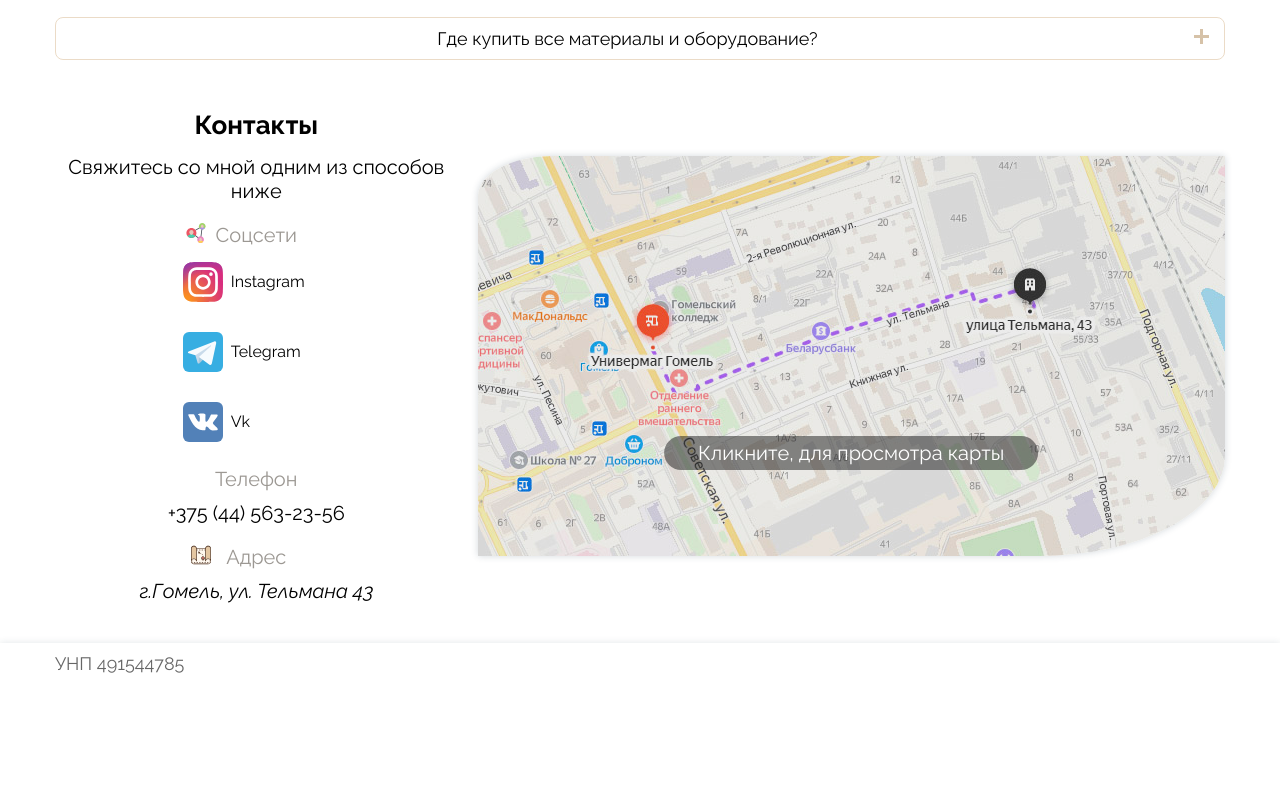
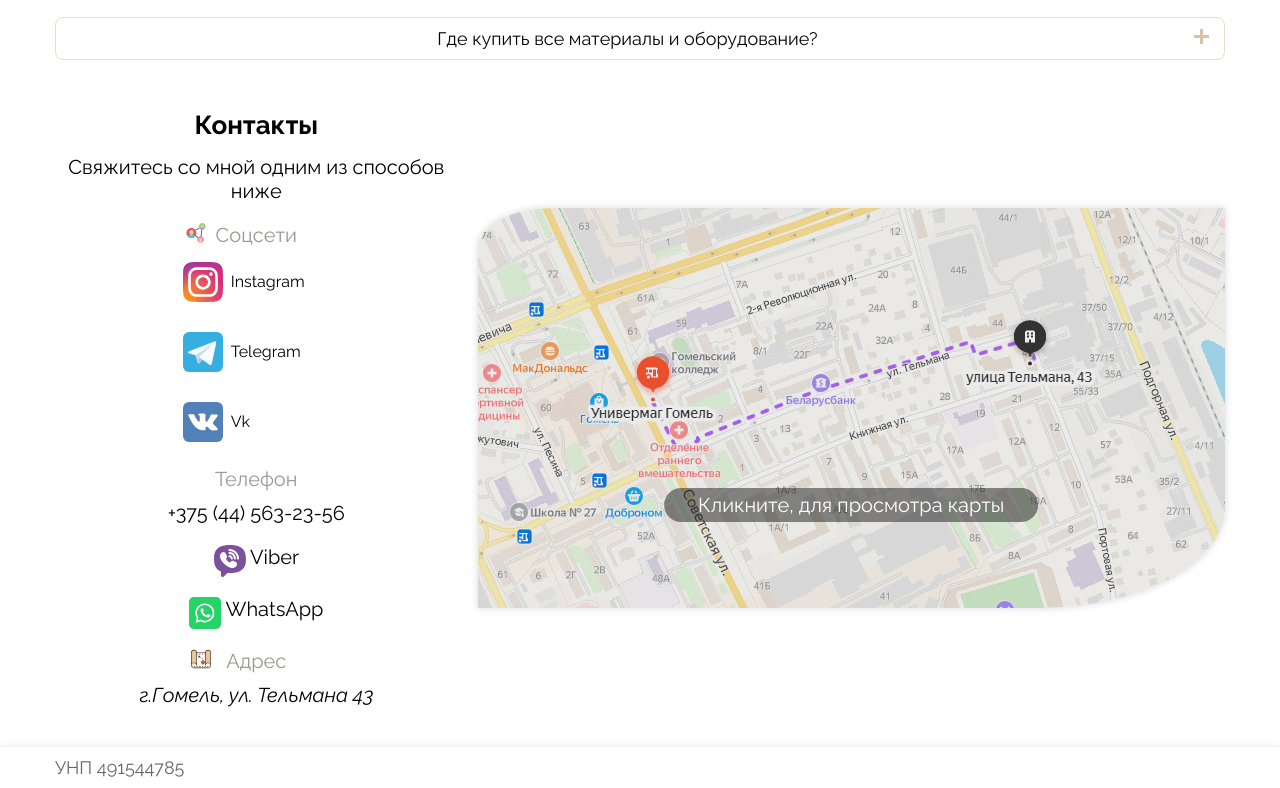
Before and after one commit to natakornilova/natakornilova.github.io, a plain HTML site: page index.html in a window 1280 px wide. Shown: the part 4535-5323 px from the top of the page. Before the commit the page ends 5219 px from the top, so only its background shows below. Drawn offline with Linux system fonts and the light colour scheme.

Commit message:
Add files via upload

```diff
--- a/index.html
+++ b/index.html
@@ -644,6 +644,12 @@
                                 <div class="contacts__content-phone">
                                     <h3 class="contacts__subtitle"><span class="icon phone">Телефон</span></h3>
                                     <a href="tel:+375445632356">+375 (44) 563-23-56</a>
+                                    <div class="contacts__content-phone-viber">
+                                        <a href="viber://chat?number=%2B375445632356" target="_blank"><img src="img/icons/viber.svg" alt="viber icon"> Viber</a>
+                                    </div>
+                                    <div class="contacts__content-phone-whatsap">
+                                        <a href="https://wa.me/375445632356" target="_blank"><img src="img/icons/whatsapp.svg" alt="whatsapp icon"> WhatsApp</a>
+                                    </div>
                                 </div>
                                 <div class="contacts-content-adress">
                                     <h3 class="contacts__subtitle"><span class="icon map">Адрес</span></h3>
```
